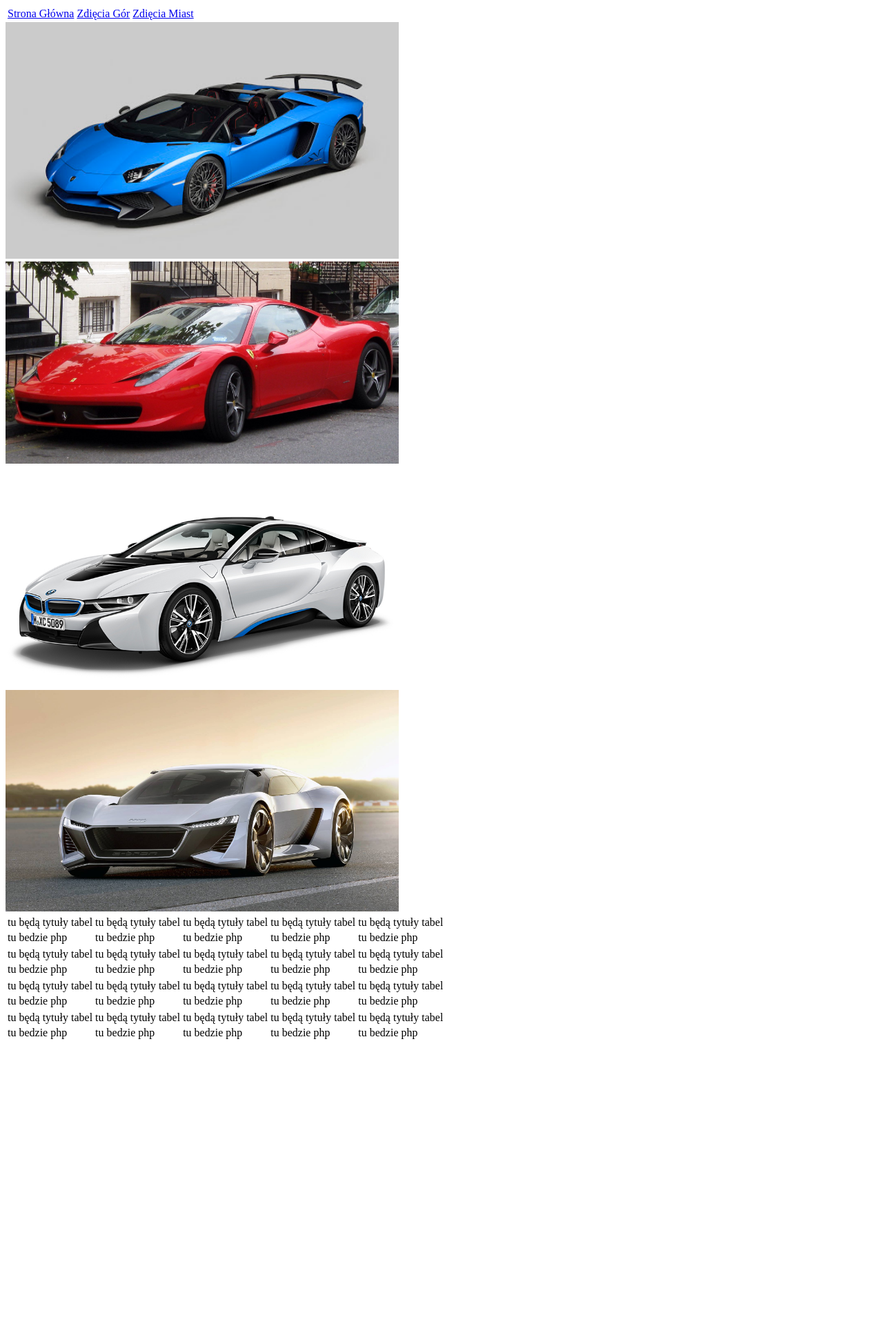
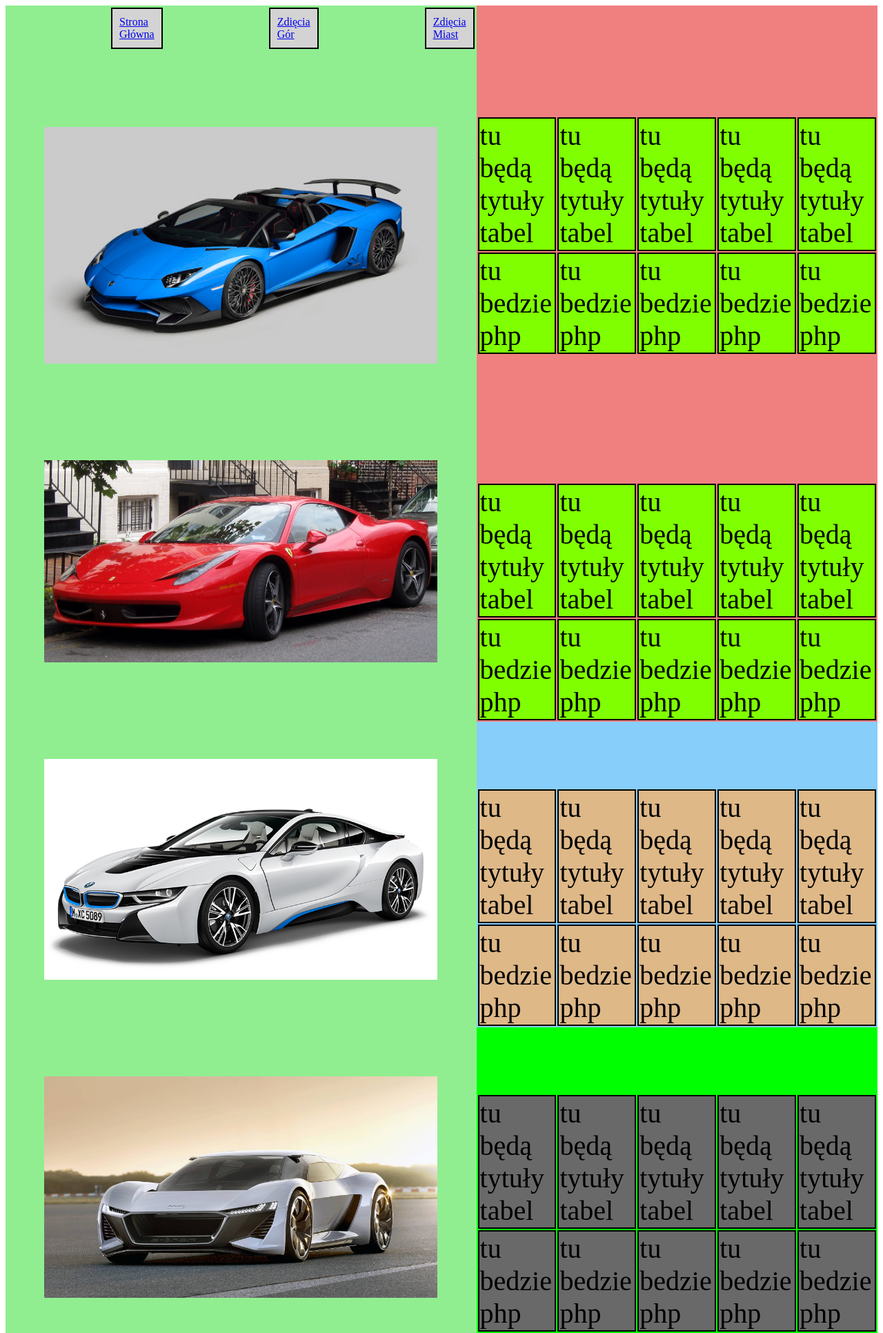
Before and after one commit to 3ti-2020/korona-01-bartlomiej-basinski, a PHP site: the page made by zdięcia_samochody.html in a window 1280 px wide. Shown: the whole page at 69% size. Before the commit the page ends 1506 px from the top, so only its background shows below. Run offline with PHP 8.4, Linux system fonts and the light colour scheme.

Commit message:
Add files via upload

```diff
--- a/style.css
+++ b/style.css
@@ -49,6 +44,173 @@ h1::selection{
     color: white;
     background: black;
 }
-.buttons{
-    margin: 20px;
+.linki{
+    display: flex;
+    justify-content: center;
+    align-items: center;
+    border: solid black 2px;
+    padding: 10px;
+    background:lightgrey;
+    width: 150px;
+    margin-top: 10px;
+    font-size: 15px;
 }
+.tabela{
+    border: solid black 2px;
+    font-size:  5vh;
+
+
+}
+
+
+/* Zdięcia samochodów */
+.container_samochody{
+    display: grid;
+    height: 150vh;
+    grid-template-columns: 2fr 3fr;
+    grid-template-rows:   4.6fr 2fr 2fr ;
+    grid-template-areas:
+
+    "obrazki_s ferrari"
+    "obrazki_s BMW"
+    "obrazki_s Audi"
+    ;
+}
+
+.margines{
+    padding: 30px;
+    display: flex;
+    justify-content: center;
+    align-items: center;
+    margin-top: 80px;
+}
+.obrazki_s{
+    grid-area: obrazki_s;
+    background: lightgreen;
+
+}
+.ferrari{
+    background: lightcoral;
+    grid-area: ferrari;
+}
+.BMW{
+    background: lightskyblue;
+    grid-area: BMW;
+}
+.Audi{
+    background: lime;
+    grid-area: Audi;
+}
+.tabela_av{
+
+    display: flex;
+    justify-content: center;
+    margin-top: 20vh;
+}
+.col_av{
+    background: chartreuse;
+    border: solid black 2px;
+    font-size: 40px;
+}
+.tabela_it{
+
+    display: flex;
+    justify-content: center;
+    margin-top: 23vh;
+}
+.col_it{
+    background: chartreuse;
+    border: solid black 2px;
+    font-size: 40px;
+}
+.tabela_BMW{
+
+    display: flex;
+    justify-content: center;
+    margin-top: 12vh;
+}
+
+.col_BMW{
+    background: burlywood;
+    border: solid black 2px;
+    font-size: 40px;
+}
+.tabela_au{
+
+    display: flex;
+    justify-content: center;
+    margin-top: 12vh;
+}
+
+.col_au{
+    background: dimgrey;
+    border: solid black 2px;
+    font-size: 40px;
+}
+.linki_s{
+    display: flex;
+    justify-content: center;
+    align-items: center;
+    border: solid black 2px;
+    padding: 10px;
+    background:lightgrey;
+    margin-left: 150px;
+}
+/* Zdięcia Gór */
+.container_g{
+    display: grid;
+    height: 150vh;
+    grid-template-columns: 2fr 3fr;
+    grid-template-rows:   1fr 1fr 1fr ;
+    grid-template-areas:
+
+    "obrazki_G tabela_g1"
+    "obrazki_G tabela_g2"
+    "obrazki_G tabela_g3"
+    ;
+}
+.obrazki_G{
+    background: goldenrod;
+    grid-area: obrazki_G;
+}
+.tabela_g1{
+    background: greenyellow;
+    grid-area: tabela_g1;
+}
+.tabela_g2{
+    background: rgb(54, 75, 23);
+    grid-area: tabela_g2;
+}
+.tabela_g3{
+    background: rgb(36, 43, 141);
+    grid-area: tabela_g3;
+}
+/* Zdięcia Miast */
+.container_M{
+    display: grid;
+    height: 150vh;
+    grid-template-columns: 2fr 3fr;
+    grid-template-rows:   1fr 1fr 1fr ;
+    grid-template-areas:
+
+    "obrazki_m tabela_m1"
+    "obrazki_m tabela_m2"
+    "obrazki_m tabela_m3"
+    ;
+}
+.obrazki_M{
+    background: goldenrod;
+    grid-area: obrazki_m;
+}
+.tabela_m1{
+    background: greenyellow;
+    grid-area: tabela_m1;
+}
+.tabela_m2{
+    background: rgb(54, 75, 23);
+    grid-area: tabela_m2;
+}
+.tabela_m3{
+    background: rgb(36, 43, 141);
+    grid-area: tabela_m3;
+}
```
Also changed, not shown: other parts of style.css (+13 -18 lines).
